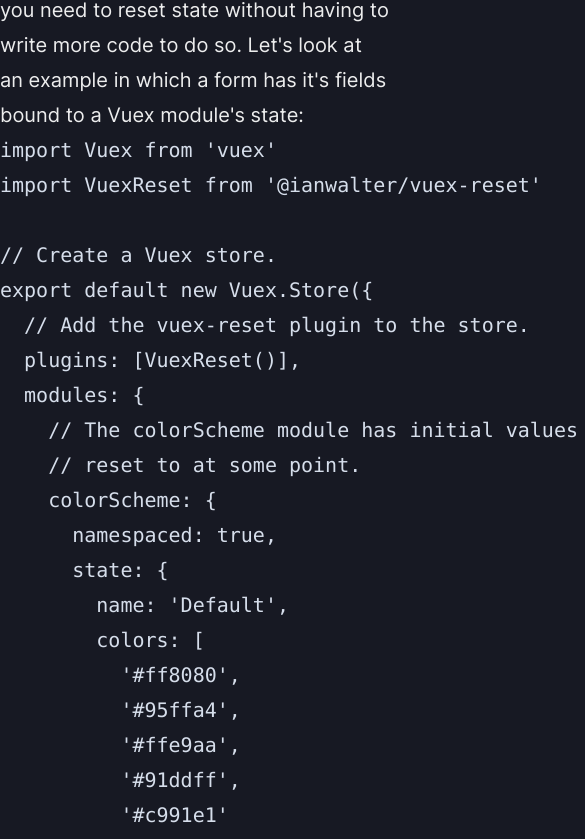
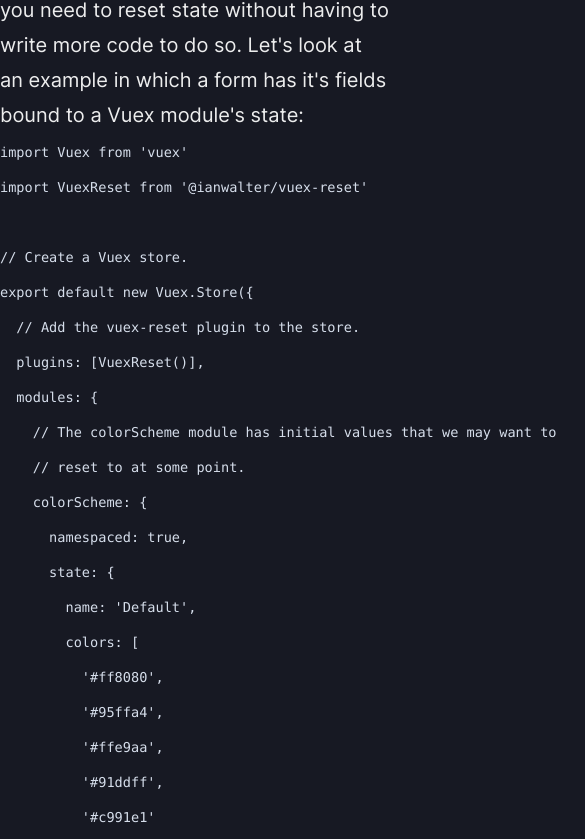
Before and after one commit to ianwalter/ianwalter, a Next.js app: page /posts/2020-12-05~spotlight-on-vuex-reset in a window 390 px wide. Shown: the part 777-1616 px from the top of the page, 585 px wide, since content can reach past the window. Built offline with nearby package versions, Linux system fonts and the light colour scheme.

Commit message:
Improving syntax highlighting

```diff
--- a/pages/_app.js
+++ b/pages/_app.js
@@ -12,8 +12,8 @@
       </Layout>
     )
   },
-  h1: props => <Heading as="h1" my={6} {...props} />,
-  p: props => <Box as="p" my={4} {...props} />,
+  h1: props => <Heading as="h1" my={8} {...props} />,
+  p: props => <Box as="p" my={6} {...props} />,
   a: props => <Link color="blue.200" fontWeight="medium" {...props} />
 }
 
--- a/public/eostrix.css
+++ b/public/eostrix.css
@@ -2,6 +2,7 @@
 pre[class*="language-"] {
   color: #d6deeb;
   font-family: Consolas, Monaco, "Andale Mono", "Ubuntu Mono", monospace;
+  font-size: 1.15rem;
   text-align: left;
   white-space: pre;
   word-spacing: normal;
@@ -17,6 +18,14 @@
   -moz-hyphens: none;
   -ms-hyphens: none;
   hyphens: none;
+}
+
+
+@media (max-width: 768px) {
+  code[class*="language-"],
+  pre[class*="language-"] {
+    font-size: 0.85rem;
+  }
 }
 
 pre[class*="language-"]::-moz-selection,
@@ -65,7 +74,7 @@
 .token.comment,
 .token.prolog,
 .token.cdata {
-  color: rgb(99, 119, 119);
+  color: #718096;
 }
 
 .token.punctuation {
```
